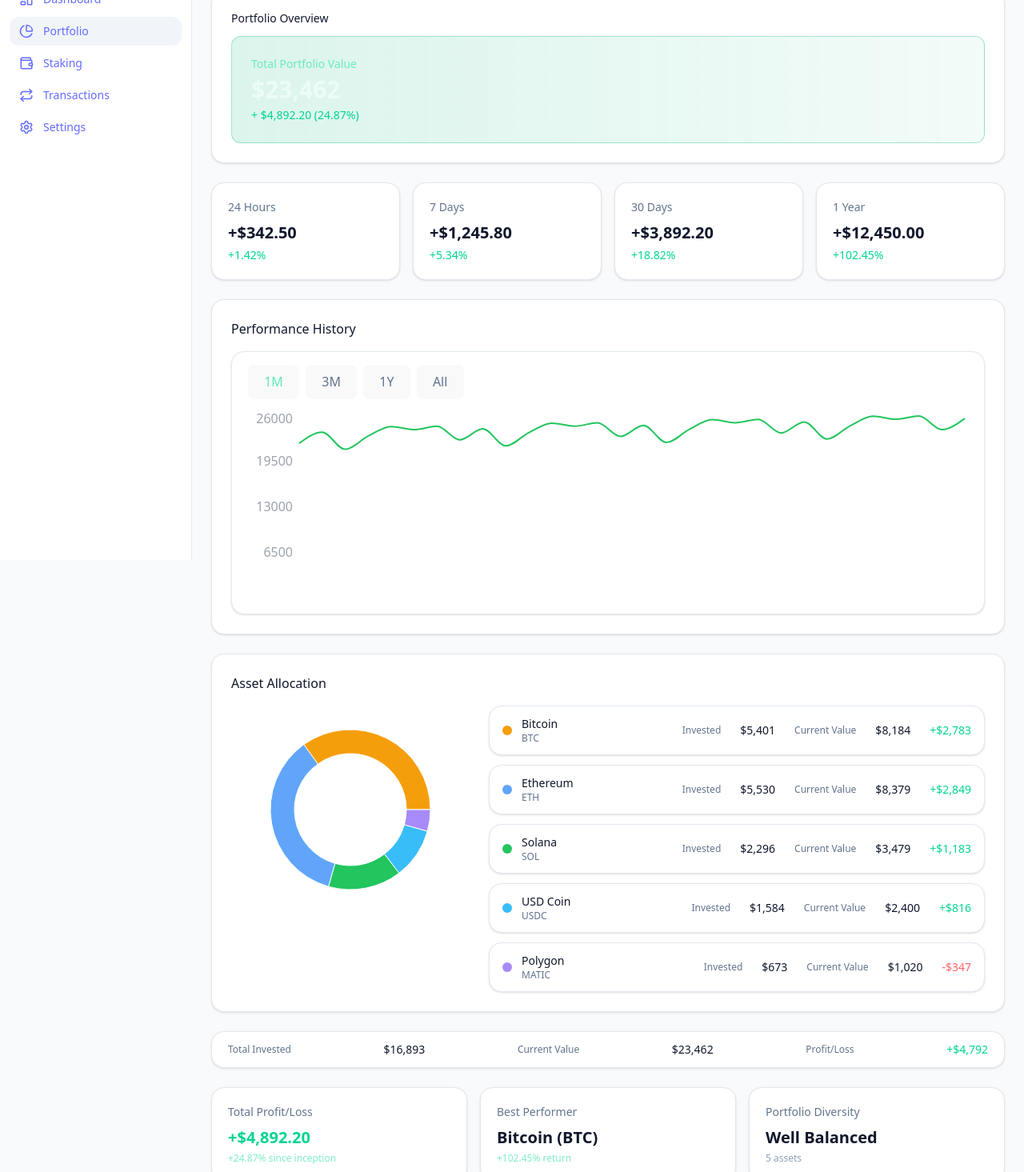
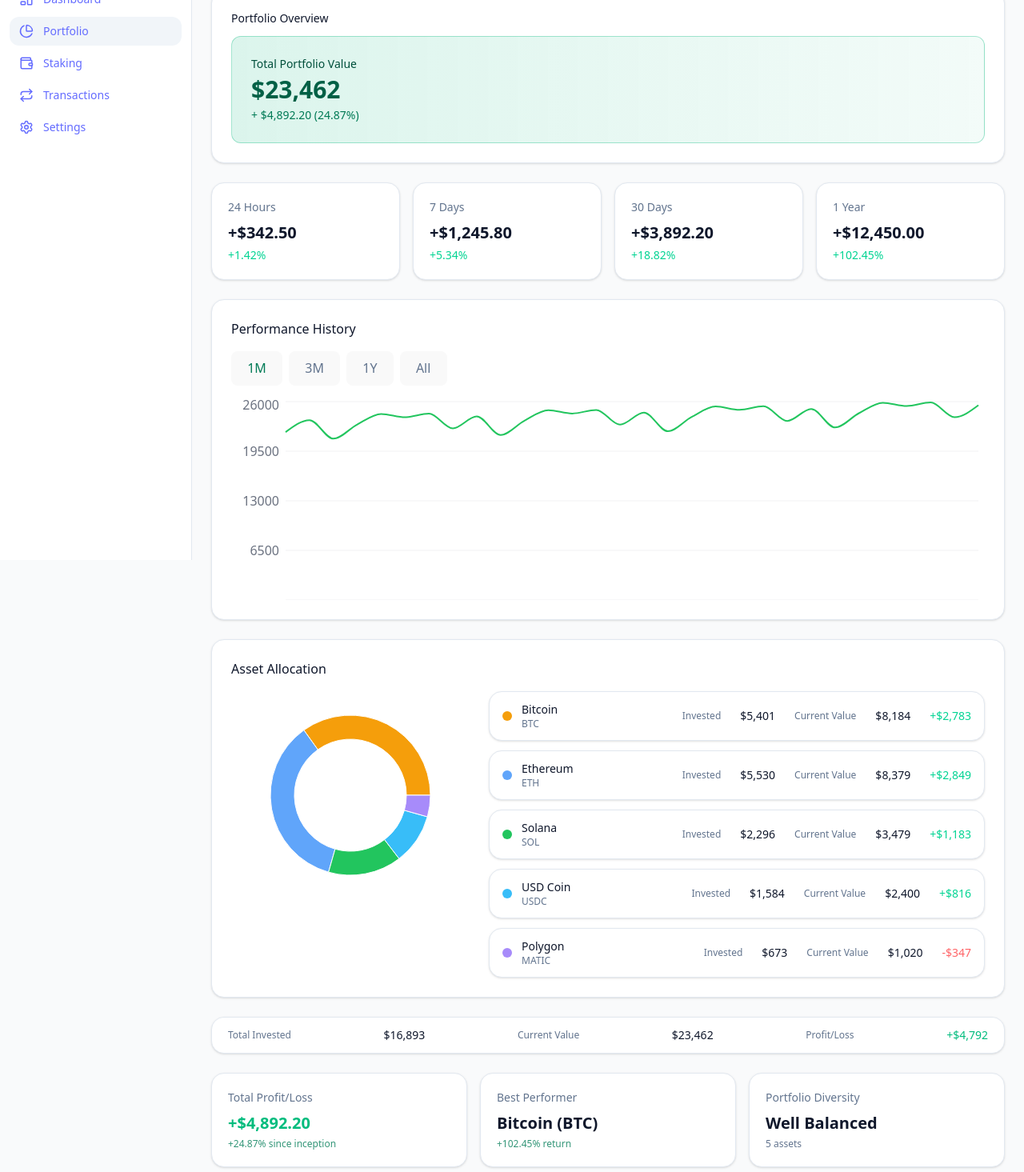
Before and after one commit to malih99/CryptoVault, a React (Vite) app: page /portfolio in a window 1280 px wide. Shown: the part 100-1565 px from the top of the page at 80% size. Built offline with nearby package versions, Linux system fonts and the light colour scheme.

Commit message:
feat: finalize portfolio page charts and light theme styling

```diff
--- a/src/components/charts/AssetDonut.tsx
+++ b/src/components/charts/AssetDonut.tsx
@@ -1,11 +1,28 @@
+import { useEffect, useState } from "react";
 import { PieChart, Pie, Cell, ResponsiveContainer, Tooltip } from "recharts";
+
+function useDark() {
+  const [isDark, setIsDark] = useState(false);
+
+  useEffect(() => {
+    const el = document.documentElement;
+    const apply = () => setIsDark(el.classList.contains("dark"));
+    apply();
+    const obs = new MutationObserver(apply);
+    obs.observe(el, { attributes: true, attributeFilter: ["class"] });
+    return () => obs.disconnect();
+  }, []);
+
+  return isDark;
+}
 
 export default function AssetDonut({
   data,
 }: {
   data: { name: string; value: number; color: string }[];
 }) {
-  const isDark = document.documentElement.classList.contains("dark");
+  const isDark = useDark();
+
   const tipBg = isDark ? "rgb(15 23 42)" : "#ffffff"; // slate-900 در دارک
   const tipBorder = isDark ? "rgba(255,255,255,0.08)" : "#e5e7eb";
   const tipText = isDark ? "#e5e7eb" : "#0f172a";
--- a/src/components/charts/PerformanceLine.tsx
+++ b/src/components/charts/PerformanceLine.tsx
@@ -1,4 +1,4 @@
-import { useMemo, useState } from "react";
+import { useEffect, useMemo, useState } from "react";
 import {
   LineChart,
   Line,
@@ -8,7 +8,6 @@ import {
   ResponsiveContainer,
   CartesianGrid,
 } from "recharts";
-import Card from "../ui/Card";
 import { mockLine } from "../../lib/api/mock";
 
 const tabs = ["1M", "3M", "1Y", "All"] as const;
@@ -29,15 +28,29 @@ function gen(tab: Tab) {
   }));
 }
 
+function useDark() {
+  const [isDark, setIsDark] = useState(false);
+
+  useEffect(() => {
+    const el = document.documentElement;
+    const apply = () => setIsDark(el.classList.contains("dark"));
+    apply();
+    const obs = new MutationObserver(apply);
+    obs.observe(el, { attributes: true, attributeFilter: ["class"] });
+    return () => obs.disconnect();
+  }, []);
+
+  return isDark;
+}
+
 export default function PerformanceLine() {
   const [tab, setTab] = useState<Tab>("1M");
   const data = useMemo(() => gen(tab), [tab]);
-  const isDark = document.documentElement.classList.contains("dark");
+  const isDark = useDark();
 
   return (
-    <Card className="p-0">
-      <div className="px-5 pt-4">
-        <div className="mb-3 flex items-center gap-2">
+    <div className="space-y-3">
+      <div className="flex flex-wrap items-center gap-2">
         {tabs.map((t) => (
           <button
             key={t}
@@ -45,21 +58,20 @@ export default function PerformanceLine() {
             className={`rounded-full px-3 py-1 text-xs border transition-colors
               ${
                 t === tab
-                    ? "bg-[rgba(34,197,94,0.18)] text-emerald-300 border-emerald-500/30"
-                    : "text-slate-500 dark:text-slate-400 border-slate-200 dark:border-white/10 hover:bg-white/5"
+                  ? "bg-[rgba(34,197,94,0.18)] text-emerald-700 dark:text-emerald-300 border-emerald-500/30"
+                  : "text-slate-500 dark:text-slate-400 border-slate-200 dark:border-white/10 hover:bg-slate-50 dark:hover:bg-white/5"
               }`}
           >
             {t}
           </button>
         ))}
       </div>
-      </div>
 
-      <div className="h-64 px-4 pb-5">
+      <div className="h-64">
         <ResponsiveContainer width="100%" height="100%">
           <LineChart data={data} margin={{ top: 8, left: 8, right: 8 }}>
             <CartesianGrid
-              stroke={isDark ? "rgba(255,255,255,0.06)" : "rgba(2,6,23,0.06)"}
+              stroke={isDark ? "rgba(255,255,255,0.06)" : "rgba(15,23,42,0.06)"}
               vertical={false}
             />
             <XAxis dataKey="day" hide />
@@ -90,6 +102,6 @@ export default function PerformanceLine() {
           </LineChart>
         </ResponsiveContainer>
       </div>
-    </Card>
+    </div>
   );
 }
--- a/src/features/portfolio/AssetRow.tsx
+++ b/src/features/portfolio/AssetRow.tsx
@@ -16,6 +16,7 @@ export default function AssetRow({
   color: string;
 }) {
   const pos = pnl >= 0;
+
   return (
     <Card className="px-4 py-3">
       <div className="flex flex-col gap-3 sm:flex-row sm:items-center sm:justify-between">
@@ -28,15 +29,22 @@ export default function AssetRow({
             <div className="text-sm font-medium text-slate-900 dark:text-slate-100">
               {name}
             </div>
-            <div className="text-xs text-slate-500">{sym}</div>
+            <div className="text-xs text-slate-500 dark:text-slate-400">
+              {sym}
+            </div>
           </div>
         </div>
-        <div className="flex flex-1 items-center justify-between sm:justify-end gap-6">
-          <div className="text-xs text-slate-500">Invested</div>
+
+        <div className="flex flex-1 items-center justify-between gap-6 sm:justify-end">
+          <div className="text-xs text-slate-500 dark:text-slate-400">
+            Invested
+          </div>
           <div className="text-sm font-medium text-slate-900 dark:text-white">
             ${invested.toLocaleString()}
           </div>
-          <div className="text-xs text-slate-500">Current Value</div>
+          <div className="text-xs text-slate-500 dark:text-slate-400">
+            Current Value
+          </div>
           <div className="text-sm font-medium text-slate-900 dark:text-white">
             ${current.toLocaleString()}
           </div>
--- a/src/features/portfolio/HoldingsTable.tsx
+++ b/src/features/portfolio/HoldingsTable.tsx
@@ -15,6 +15,7 @@ export default function HoldingsTable({
 }) {
   return (
     <Card className="p-0 overflow-hidden">
+      <div className="overflow-x-auto">
         <table className="w-full min-w-[720px]">
           <thead className="bg-white/40 dark:bg-white/5">
             <tr className="text-left text-sm text-slate-600 dark:text-slate-300">
@@ -29,8 +30,12 @@ export default function HoldingsTable({
           </thead>
           <tbody>
             {rows.map((r) => {
-            const pnlAbs = r.value - (r.qty * r.price) / (1 + r.change / 100); // نمایشی
+              // نمایشی: یک PnL تقریبی از روی قیمت فعلی و change
+              const prevPrice = r.price / (1 + r.change / 100);
+              const prevValue = prevPrice * r.qty;
+              const pnlAbs = r.value - prevValue;
               const pos = pnlAbs >= 0;
+
               return (
                 <tr
                   key={r.sym}
@@ -45,7 +50,9 @@ export default function HoldingsTable({
                         <div className="text-slate-900 dark:text-white">
                           {r.name}
                         </div>
-                      <div className="text-xs text-slate-500">{r.sym}</div>
+                        <div className="text-xs text-slate-500 dark:text-slate-400">
+                          {r.sym}
+                        </div>
                       </div>
                     </div>
                   </td>
@@ -73,13 +80,16 @@ export default function HoldingsTable({
                         style={{ width: `${r.share}%` }}
                       />
                     </div>
-                  <div className="mt-1 text-xs text-slate-500">{r.share}%</div>
+                    <div className="mt-1 text-xs text-slate-500 dark:text-slate-400">
+                      {r.share}%
+                    </div>
                   </td>
                 </tr>
               );
             })}
           </tbody>
         </table>
+      </div>
     </Card>
   );
 }
--- a/src/features/portfolio/KPIStat.tsx
+++ b/src/features/portfolio/KPIStat.tsx
@@ -1,4 +1,5 @@
 import Card from "../../components/ui/Card";
+
 export default function KPIStat({
   label,
   value,
@@ -9,6 +10,7 @@ export default function KPIStat({
   change: string;
 }) {
   const neg = change.trim().startsWith("-");
+
   return (
     <Card className="p-4 sm:p-5 text-center sm:text-left">
       <div className="text-sm text-slate-500 dark:text-slate-400">{label}</div>
--- a/src/features/portfolio/PortfolioPage.tsx
+++ b/src/features/portfolio/PortfolioPage.tsx
@@ -8,6 +8,7 @@ import { mockHoldings } from "../../lib/api/mock";
 
 export default function PortfolioPage() {
   const total = mockHoldings.reduce((s, r) => s + r.value, 0);
+
   const palette = ["#f59e0b", "#60a5fa", "#22c55e", "#38bdf8", "#a78bfa"];
   const donut = mockHoldings.slice(0, 5).map((r, i) => ({
     name: r.sym,
@@ -15,19 +16,8 @@ export default function PortfolioPage() {
     color: palette[i % palette.length],
   }));
 
-  const cardBg = getComputedStyle(
-    document.documentElement
-  ).classList?.contains?.("dark")
-    ? "rgb(15 23 42)"
-    : "#ffffff";
-
   return (
-    <section
-      className="mx-auto w-full max-w-[1280px] space-y-6"
-      style={{
-        ["--tw-card" as any]: cardBg,
-      }}
-    >
+    <section className="mx-auto w-full max-w-[1280px] space-y-6 px-3 sm:px-0">
       {/* ===== Portfolio Overview ===== */}
       <Card className="p-5 sm:p-6">
         <h2 className="mb-3 text-sm font-medium text-slate-900 dark:text-slate-200">
@@ -42,13 +32,13 @@ export default function PortfolioPage() {
             borderColor: "rgba(16,185,129,0.35)",
           }}
         >
-          <div className="text-sm text-emerald-300/90 dark:text-emerald-300">
+          <div className="text-sm text-emerald-900 dark:text-emerald-200">
             Total Portfolio Value
           </div>
-          <div className="mt-1 text-2xl font-semibold text-emerald-50 sm:text-3xl">
+          <div className="mt-1 text-2xl font-semibold text-emerald-800 sm:text-3xl dark:text-emerald-50">
             ${total.toLocaleString()}
           </div>
-          <div className="mt-1 text-sm text-emerald-400">
+          <div className="mt-1 text-sm text-emerald-700 dark:text-emerald-300">
             + $4,892.20 (24.87%)
           </div>
         </div>
@@ -97,46 +87,62 @@ export default function PortfolioPage() {
 
       {/* ===== Profit/Loss Breakdown Footer Summary ===== */}
       <Card className="p-0 overflow-hidden">
-        <div className="flex items-center justify-between gap-4 bg-white/40 px-5 py-3 dark:bg-white/5">
-          <div className="text-xs text-slate-500">Total Invested</div>
+        <div className="flex flex-wrap items-center justify-between gap-4 bg-white/40 px-5 py-3 dark:bg-white/5">
+          <div className="text-xs text-slate-500 dark:text-slate-400">
+            Total Invested
+          </div>
           <div className="text-sm font-medium text-slate-900 dark:text-white">
             ${Math.round(total * 0.72).toLocaleString()}
           </div>
-          <div className="text-xs text-slate-500">Current Value</div>
+          <div className="text-xs text-slate-500 dark:text-slate-400">
+            Current Value
+          </div>
           <div className="text-sm font-medium text-slate-900 dark:text-white">
             ${total.toLocaleString()}
           </div>
-          <div className="text-xs text-slate-500">Profit/Loss</div>
-          <div className="text-sm text-emerald-400">+$4,792</div>
+          <div className="text-xs text-slate-500 dark:text-slate-400">
+            Profit/Loss
+          </div>
+          <div className="text-sm text-emerald-500 dark:text-emerald-400">
+            +$4,792
+          </div>
         </div>
       </Card>
 
       {/* ===== Portfolio Analysis (۳ کارت) ===== */}
       <div className="grid grid-cols-1 gap-4 xl:grid-cols-3">
         <Card className="p-5">
-          <div className="text-sm text-slate-500">Total Profit/Loss</div>
-          <div className="mt-2 text-xl font-semibold text-emerald-400">
+          <div className="text-sm text-slate-500 dark:text-slate-400">
+            Total Profit/Loss
+          </div>
+          <div className="mt-2 text-xl font-semibold text-emerald-500 dark:text-emerald-400">
             +$4,892.20
           </div>
-          <div className="mt-1 text-xs text-emerald-300/80">
+          <div className="mt-1 text-xs text-emerald-700/80 dark:text-emerald-300/80">
             +24.87% since inception
           </div>
         </Card>
         <Card className="p-5">
-          <div className="text-sm text-slate-500">Best Performer</div>
+          <div className="text-sm text-slate-500 dark:text-slate-400">
+            Best Performer
+          </div>
           <div className="mt-2 text-xl font-semibold text-slate-900 dark:text-white">
             Bitcoin (BTC)
           </div>
-          <div className="mt-1 text-xs text-emerald-300/80">
+          <div className="mt-1 text-xs text-emerald-700/80 dark:text-emerald-300/80">
             +102.45% return
           </div>
         </Card>
         <Card className="p-5">
-          <div className="text-sm text-slate-500">Portfolio Diversity</div>
+          <div className="text-sm text-slate-500 dark:text-slate-400">
+            Portfolio Diversity
+          </div>
           <div className="mt-2 text-xl font-semibold text-slate-900 dark:text-white">
             Well Balanced
           </div>
-          <div className="mt-1 text-xs text-slate-400">5 assets</div>
+          <div className="mt-1 text-xs text-slate-500 dark:text-slate-400">
+            5 assets
+          </div>
         </Card>
       </div>
 
```
Lines whose indentation alone changed are shown as unchanged.
